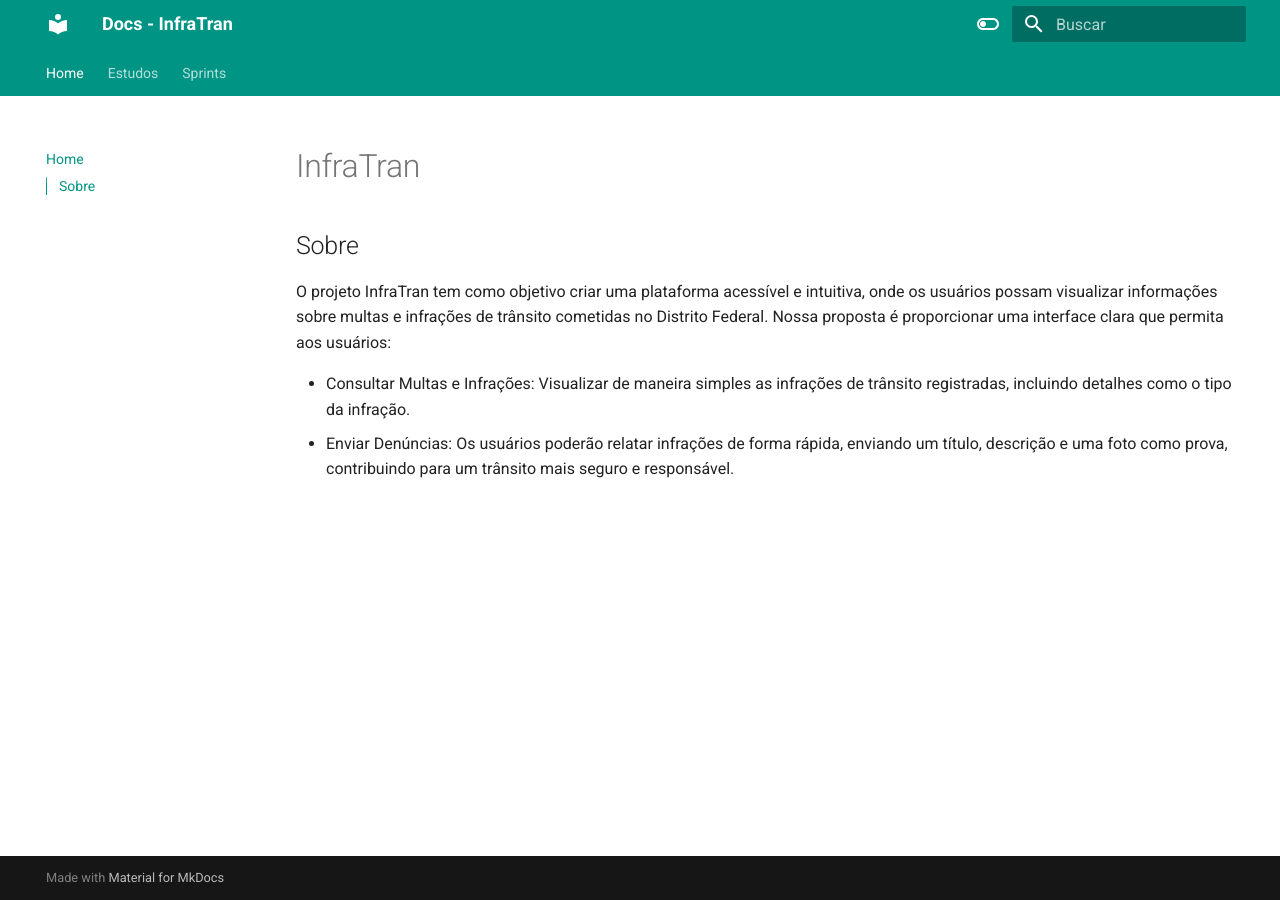
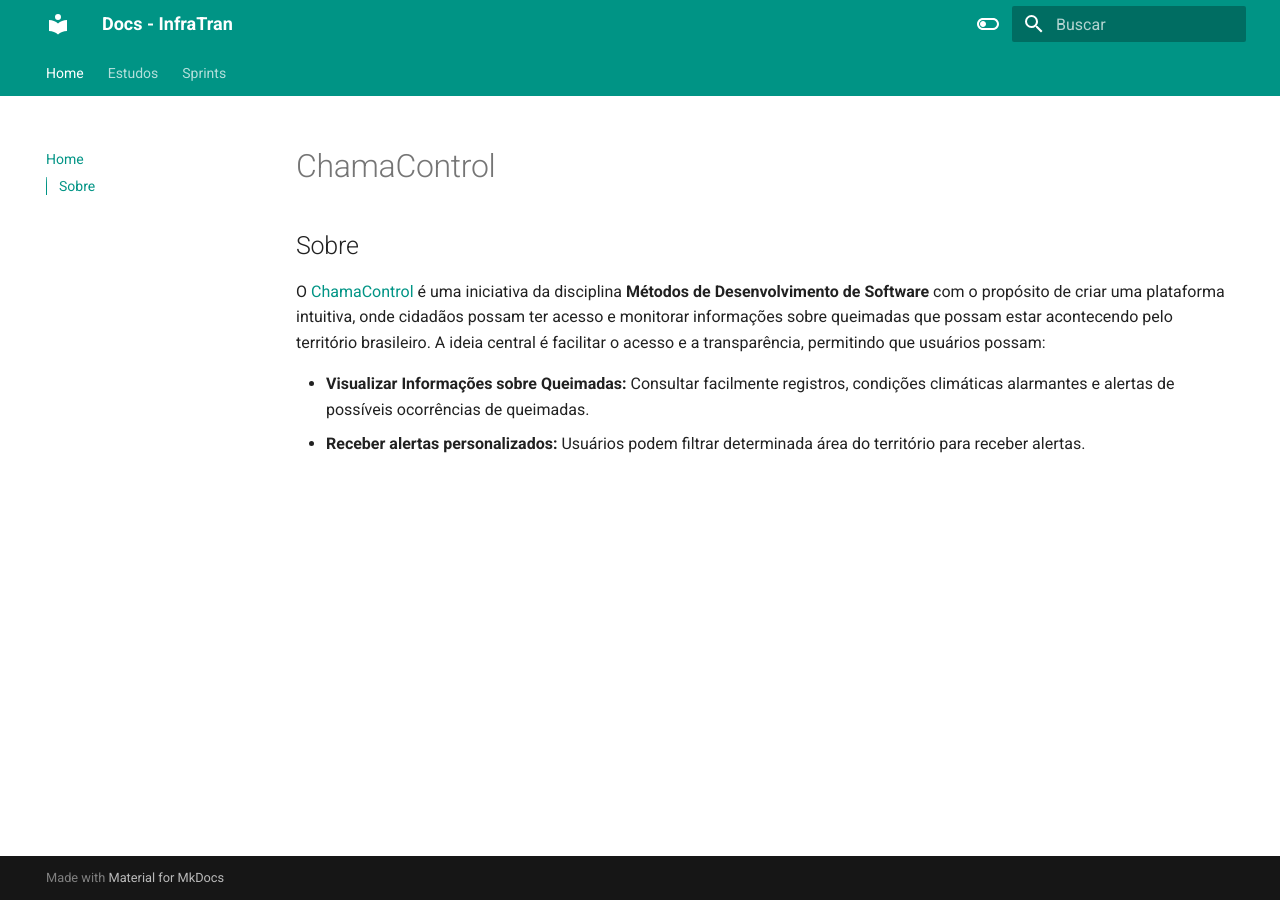
Before and after one commit to unb-mds/2024-2-InfraTranDF, an MkDocs documentation site: the page built from docs/index.md, in a window 1280 px wide. Built offline with MkDocs 1.6.1 and Material for MkDocs 9.7.7, drawn with Linux system fonts in a browser that asks for light colours.

Commit message:
Update index.md

```diff
--- a/docs/index.md
+++ b/docs/index.md
@@ -1,8 +1,8 @@
-# InfraTran
+# ChamaControl
 
 ## Sobre
 
-O projeto InfraTran tem como objetivo criar uma plataforma acessível e intuitiva, onde os usuários possam visualizar informações sobre multas e infrações de trânsito cometidas no Distrito Federal. Nossa proposta é proporcionar uma interface clara que permita aos usuários:
+O [ChamaControl](https://github.com/unb-mds/2024-2-ChamaControl) é uma iniciativa da disciplina **Métodos de Desenvolvimento de Software** com o propósito de criar uma plataforma intuitiva, onde cidadãos possam ter acesso e monitorar informações sobre queimadas que possam estar acontecendo pelo território brasileiro. A ideia central é facilitar o acesso e a transparência, permitindo que usuários possam:
 
-- Consultar Multas e Infrações: Visualizar de maneira simples as infrações de trânsito registradas, incluindo detalhes como o tipo da infração.
-- Enviar Denúncias: Os usuários poderão relatar infrações de forma rápida, enviando um título, descrição e uma foto como prova, contribuindo para um trânsito mais seguro e responsável.
+- **Visualizar Informações sobre Queimadas:** Consultar facilmente registros, condições climáticas alarmantes e alertas de possíveis ocorrências de queimadas.
+- **Receber alertas personalizados:** Usuários podem filtrar determinada área do território para receber alertas.
```
